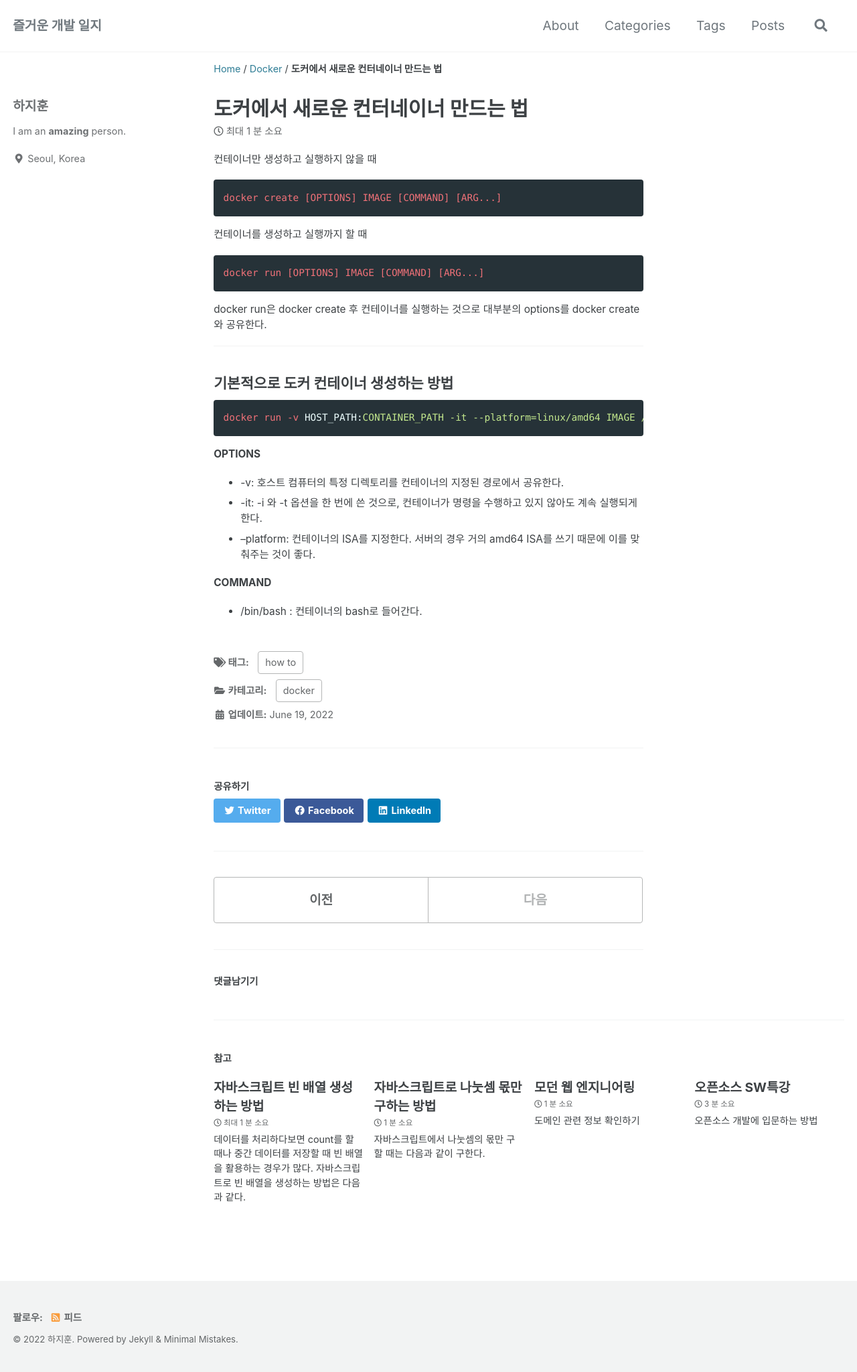
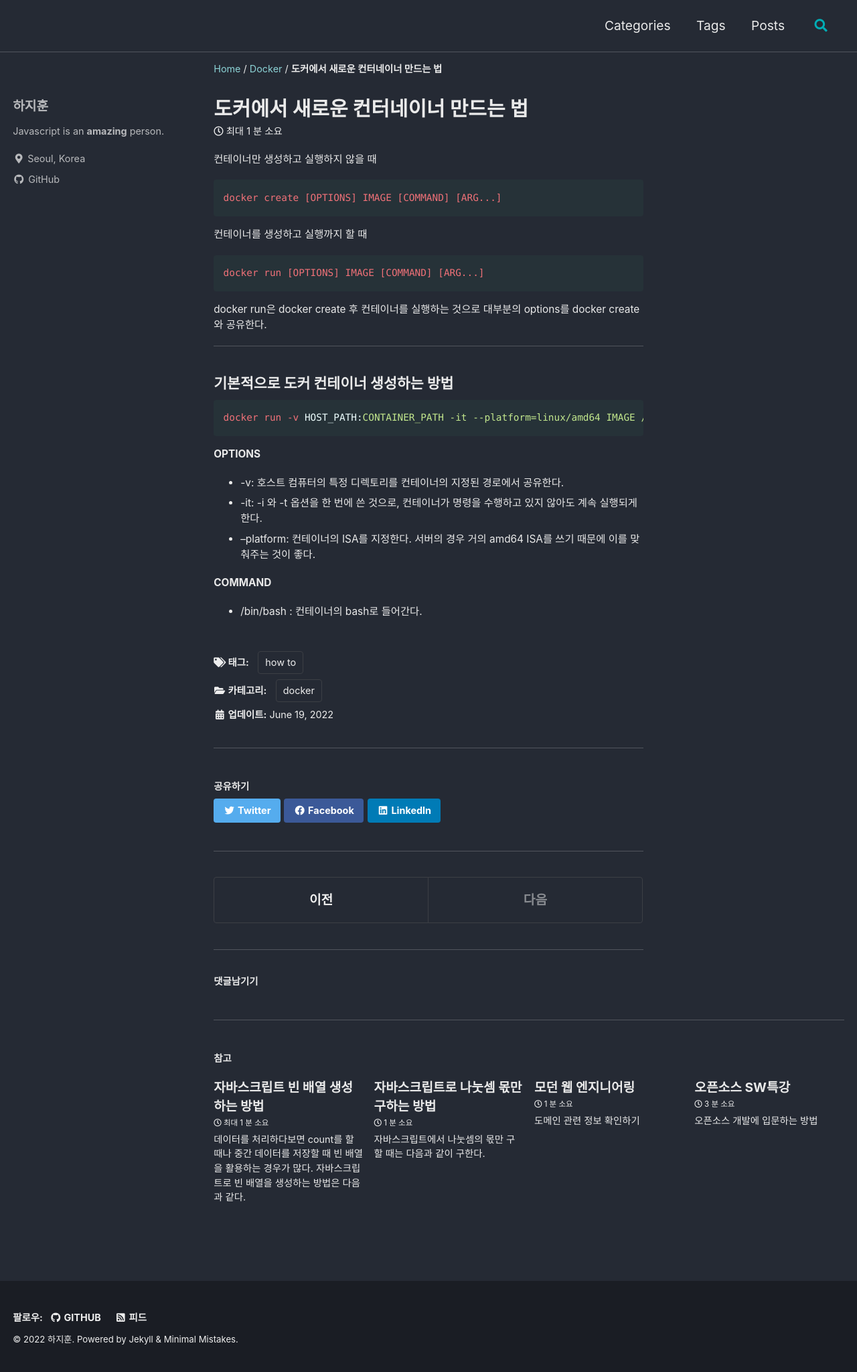
Before and after one commit to habibi03336/habibi03336.github.io, a Jekyll site: the page built from _posts/2022-06-19-docker-container.md, in a window 1280 px wide. Shown: the whole page at 67% size. Built offline with Jekyll 4.4.1, drawn with Linux system fonts in a browser that asks for light colours; cached includes are drawn as plain includes; comment, search, counter and statistics services are not loaded.

Commit message:
change some configs :)

```diff
--- a/_config.yml
+++ b/_config.yml
@@ -12,12 +12,12 @@
 
 # theme                  : "minimal-mistakes-jekyll"
 # remote_theme           : "mmistakes/minimal-mistakes"
-minimal_mistakes_skin    : "default" # "air", "aqua", "contrast", "dark", "dirt", "neon", "mint", "plum", "sunrise"
+minimal_mistakes_skin    : "dark" # "air", "aqua", "contrast", "dark", "dirt", "neon", "mint", "plum", "sunrise"
 
 # Site Settings
 locale                   : "ko-KR"
-title                    : "즐거운 개발 일지"
-title_separator          : " | "
+title                    : ""
+title_separator          : ""
 subtitle                 : # site tagline that appears below site title in masthead
 name                     : "하지훈"
 description              : "✍️"
@@ -107,7 +107,7 @@ analytics:
 author:
   name             : "하지훈"
   avatar           : # path of avatar image, e.g. "/assets/images/bio-photo.jpg"
-  bio              : "I am an **amazing** person."
+  bio              : "Javascript is an **amazing** person."
   location         : "Seoul, Korea"
   email            :
   links:
@@ -125,7 +125,7 @@ author:
       # url: "https://facebook.com/"
     - label: "GitHub"
       icon: "fab fa-fw fa-github"
-      # url: "https://github.com/"
+      url: https://github.com/habibi03336
     - label: "Instagram"
       icon: "fab fa-fw fa-instagram"
       # url: "https://instagram.com/"
@@ -141,7 +141,7 @@ footer:
       # url:
     - label: "GitHub"
       icon: "fab fa-fw fa-github"
-      # url:
+      url: https://github.com/habibi03336
     - label: "GitLab"
       icon: "fab fa-fw fa-gitlab"
       # url:
--- a/_data/navigation.yml
+++ b/_data/navigation.yml
@@ -1,6 +1,4 @@
 main:
-  - title: "About"
-    url: /about/
   - title: "Categories"
     url: /categories/
   - title: "Tags"
--- a/index.html
+++ b/index.html
@@ -1,4 +1,4 @@
 ---
-layout: home
+layout: categories
 author_profile: true
 ---
```
